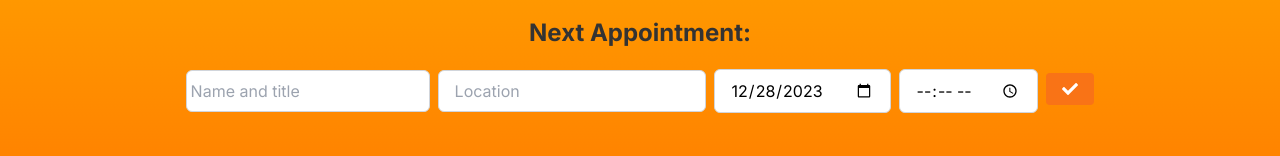
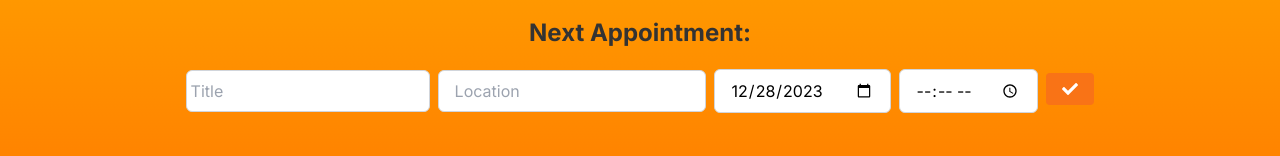
Before and after one commit to chris251190/cita, a Next.js app: page / in a window 1280 px wide. Shown: the part 411-567 px from the top of the page. Built offline with nearby package versions, Linux system fonts and the light colour scheme.

Commit message:
Update placeholder text for name input field

```diff
--- a/app/page.tsx
+++ b/app/page.tsx
@@ -86,7 +86,7 @@ export default function Home() {
               type="text"
               name="name"
               className="border border-gray-300 rounded-md px-1 py-2 focus:outline-none focus:ring-2 focus:ring-orange-500 text-black mr-2 mb-5"
-              placeholder="Name and title"
+              placeholder="Title"
               value={name}
               onChange={handleInputChange}
             />
```
